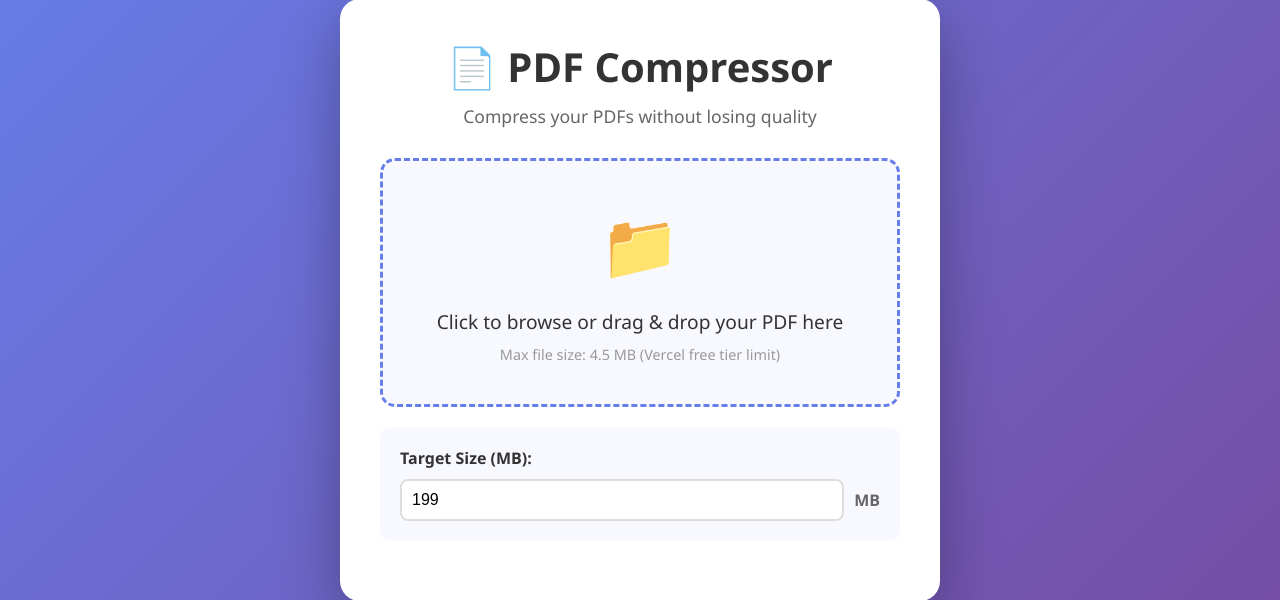
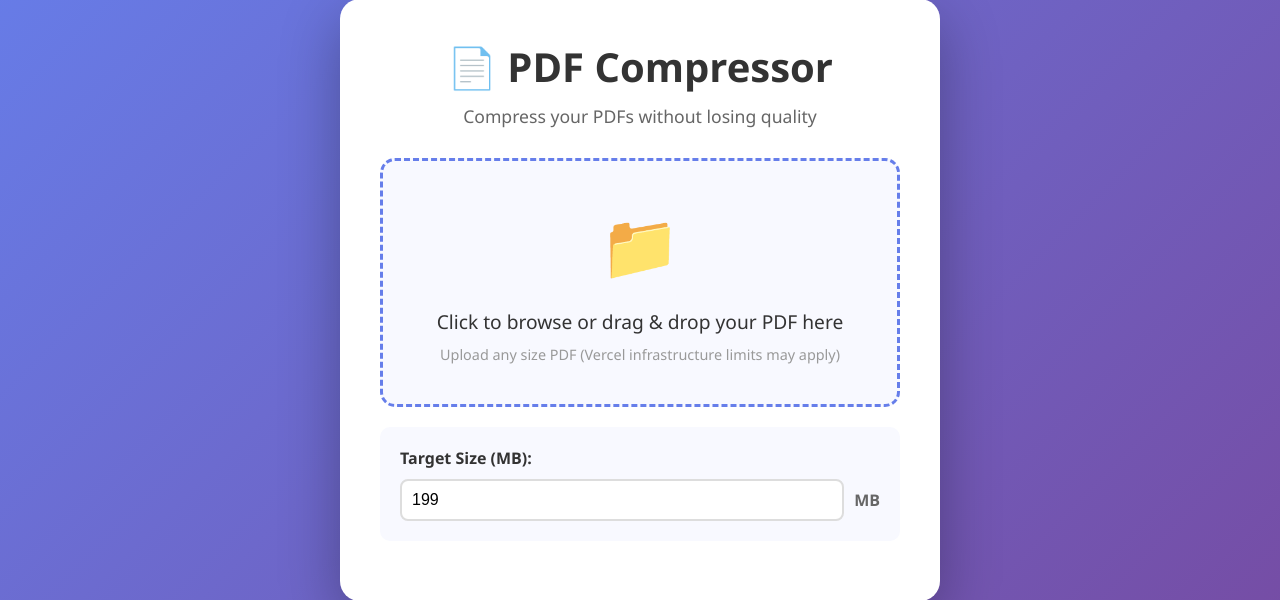
Before and after one commit to draphael123/pdfcompress, a Flask app: page / in a window 1280 px wide. Shown: the part 100-700 px from the top of the page. Run offline with Flask 3, Linux system fonts and the light colour scheme; some libraries are stand-ins or nearby versions.

Commit message:
Remove artificial file size limits

```diff
--- a/app.py
+++ b/app.py
@@ -10,15 +10,15 @@ app = Flask(__name__)
 if os.environ.get('RAILWAY_ENVIRONMENT'):
     # Railway environment
     app.config['UPLOAD_FOLDER'] = '/tmp/uploads'
-    app.config['MAX_CONTENT_LENGTH'] = 200 * 1024 * 1024  # 200 MB for Railway
+    app.config['MAX_CONTENT_LENGTH'] = None  # No artificial limit
 elif os.environ.get('VERCEL'):
-    # Vercel environment
+    # Vercel environment - remove our limit, let Vercel handle it
     app.config['UPLOAD_FOLDER'] = '/tmp/uploads'
-    app.config['MAX_CONTENT_LENGTH'] = 4.5 * 1024 * 1024  # 4.5 MB for Vercel free tier
+    app.config['MAX_CONTENT_LENGTH'] = None  # Let Vercel's infrastructure limits apply
 else:
     # Local development
     app.config['UPLOAD_FOLDER'] = 'temp_uploads'
-    app.config['MAX_CONTENT_LENGTH'] = 2 * 1024 * 1024 * 1024  # 2GB for local
+    app.config['MAX_CONTENT_LENGTH'] = None  # No limit locally
 
 # Create upload folder if it doesn't exist
 os.makedirs(app.config['UPLOAD_FOLDER'], exist_ok=True)
--- a/templates/index.html
+++ b/templates/index.html
@@ -342,7 +342,7 @@
         <div class="upload-area" id="uploadArea">
             <div class="upload-icon">📁</div>
             <div class="upload-text">Click to browse or drag & drop your PDF here</div>
-            <div class="upload-hint">Max file size: 4.5 MB (Vercel free tier limit)</div>
+            <div class="upload-hint">Upload any size PDF (Vercel infrastructure limits may apply)</div>
             <input type="file" id="fileInput" accept=".pdf">
         </div>
 
```
